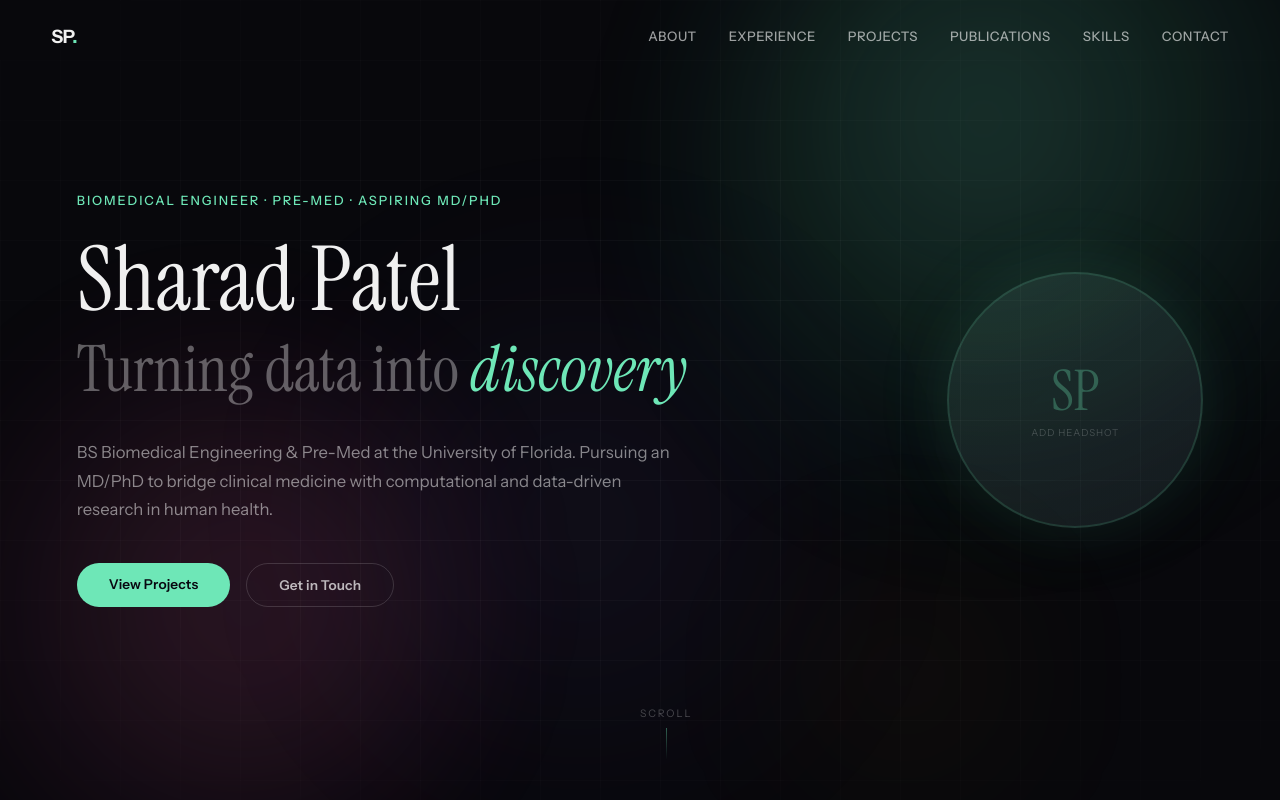
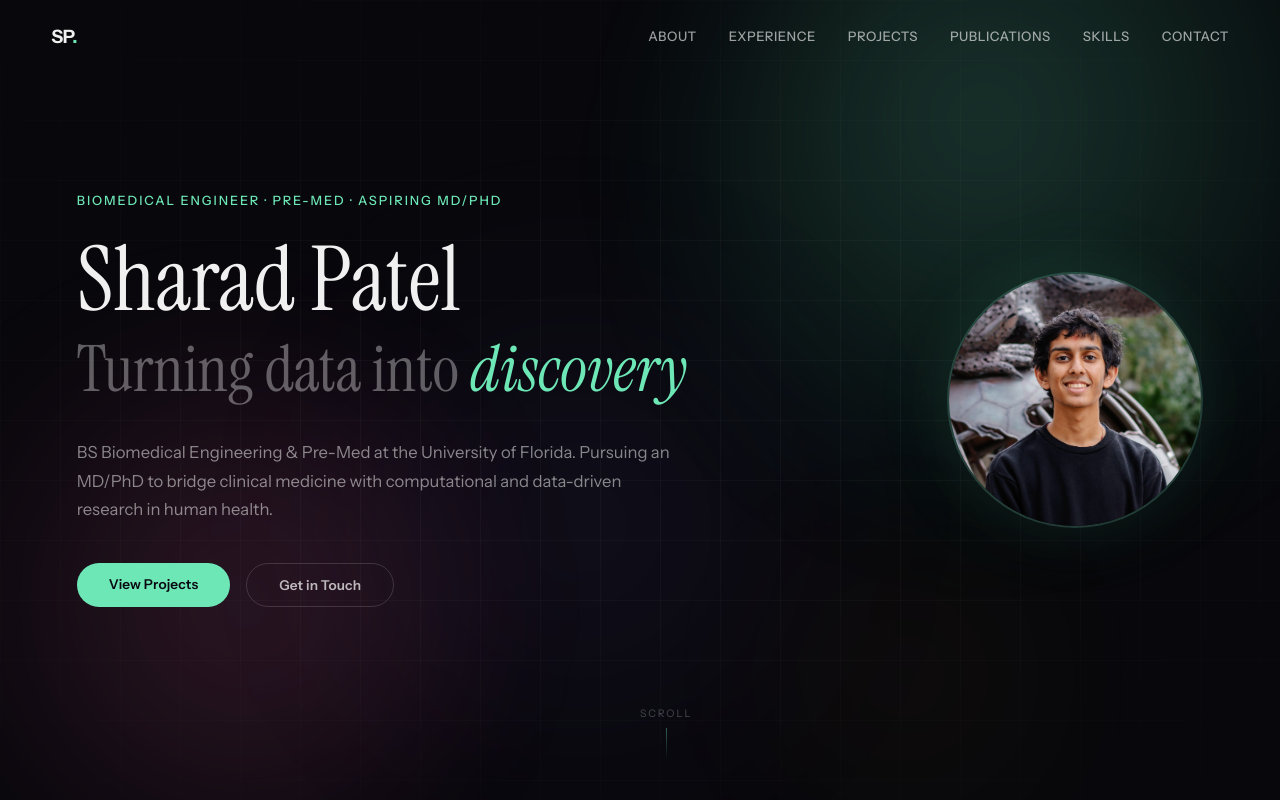
Before and after one commit to sharadrpatel/sharad-portfolio, a React (Vite) app: page / in a window 1280 px wide. Shown: the top 800 px of the page. Built offline with nearby package versions, Linux system fonts and the light colour scheme.

Commit message:
Add headshot image

```diff
--- a/src/App.jsx
+++ b/src/App.jsx
@@ -694,13 +694,8 @@ function Hero() {
             position: "relative",
             background: "rgba(255,255,255,0.03)",
           }}>
-            {/*
-              ── REPLACE THIS WITH YOUR HEADSHOT ──
-              1. Add your photo to /public/headshot.jpg
-              2. Uncomment the <img> tag below
-              3. Delete the placeholder <div> below
-            */}
-            {/* <img
+
+          <img
               src="/headshot.jpg"
               alt="Sharad Patel"
               style={{
@@ -708,33 +703,7 @@ function Hero() {
                 height: "100%",
                 objectFit: "cover",
               }}
-            /> */}
-
-            {/* Placeholder — remove once you add your photo */}
-            <div style={{
-              width: "100%",
-              height: "100%",
-              display: "flex",
-              alignItems: "center",
-              justifyContent: "center",
-              flexDirection: "column",
-              gap: "0.5rem",
-              background: "linear-gradient(135deg, rgba(110,231,183,0.08) 0%, rgba(147,197,253,0.05) 100%)",
-            }}>
-              <span style={{
-                fontFamily: "'Instrument Serif', serif",
-                fontSize: "3.5rem",
-                color: "rgba(110,231,183,0.3)",
-                lineHeight: 1,
-              }}>SP</span>
-              <span style={{
-                fontFamily: "'Instrument Sans', sans-serif",
-                fontSize: "0.6rem",
-                color: "rgba(255,255,255,0.2)",
-                letterSpacing: "0.1em",
-                textTransform: "uppercase",
-              }}>Add headshot</span>
-            </div>
+            />
           </div>
         </div>
       </div>
```
